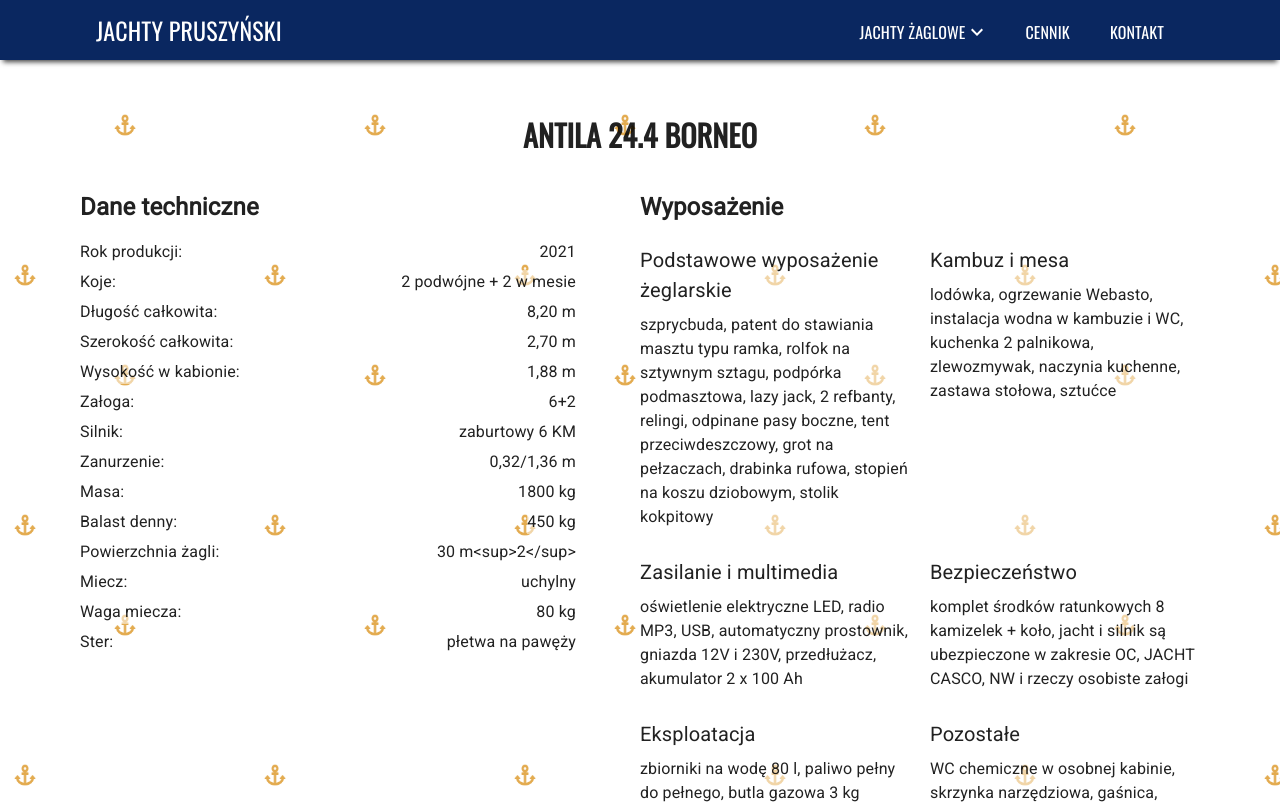
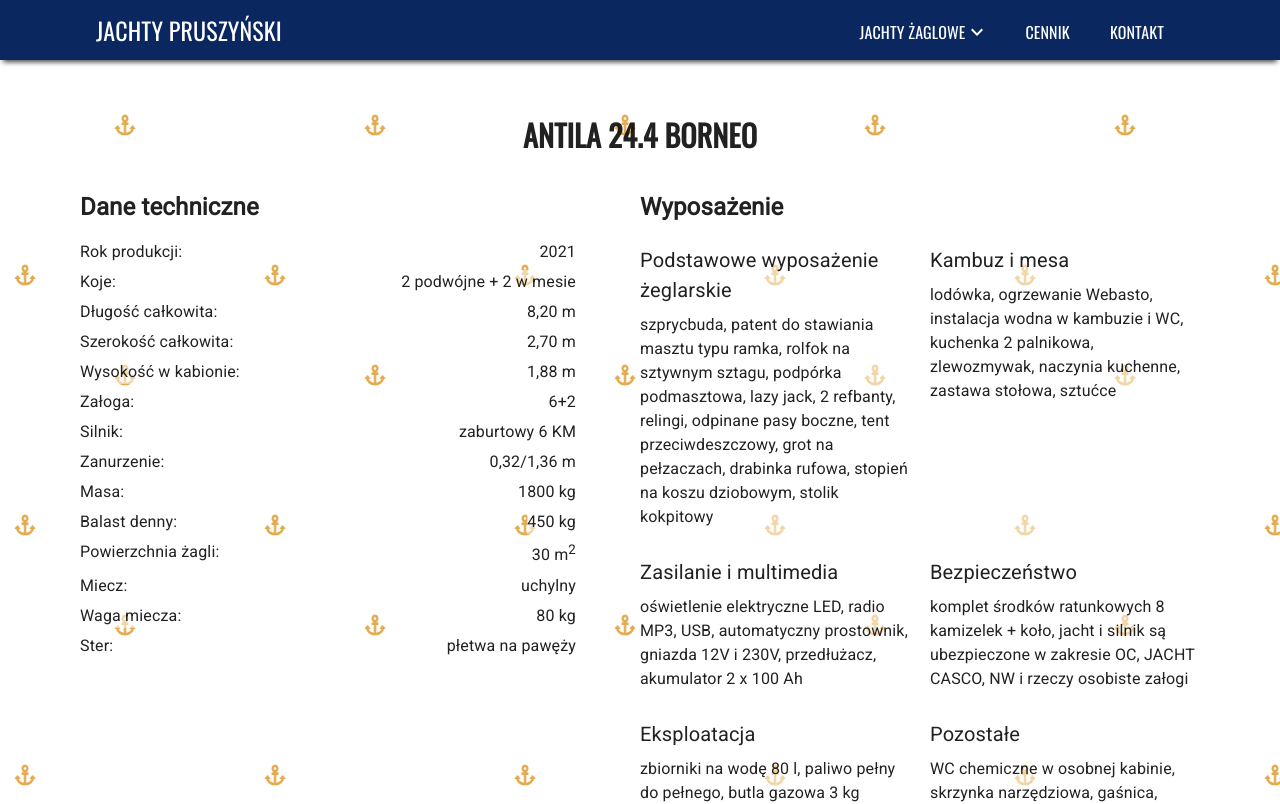
Before and after one commit to Ilshae/jachty-2, a React (Vite) app: page /antila-244-borneo in a window 1280 px wide. Shown: the top 804 px of the page. Built offline with nearby package versions, Linux system fonts and the light colour scheme.

Commit message:
parse m<sup>2</sup> in technical data

```diff
--- a/package.json
+++ b/package.json
@@ -20,6 +20,7 @@
     "@mui/icons-material": "^5.14.16",
     "@mui/material": "^5.14.17",
     "@mui/styled-engine-sc": "^6.0.0-alpha.5",
+    "html-react-parser": "^5.0.7",
     "react": "^18.2.0",
     "react-dom": "^18.2.0",
     "react-player": "^2.13.0",
--- a/src/pages/yacht/YachtTechnicalData.tsx
+++ b/src/pages/yacht/YachtTechnicalData.tsx
@@ -1,6 +1,7 @@
 import { Yacht } from "../../data/yachts.ts"
 import { FC } from "react"
 import styled from "styled-components"
+import parse from "html-react-parser"
 
 const YachtTechnicalData: FC<{ technicalData: Yacht["technicalData"] }> = ({
   technicalData,
@@ -10,7 +11,7 @@ const YachtTechnicalData: FC<{ technicalData: Yacht["technicalData"] }> = ({
       {Object.values(technicalData).map(({ label, value }) => (
         <Row key={label}>
           <span>{label}:</span>
-          <span>{value}</span>
+          <span>{parse(value)}</span>
         </Row>
       ))}
     </>
```
Also changed, not shown: 1 other file (tests, documents, lock files or other folders).
